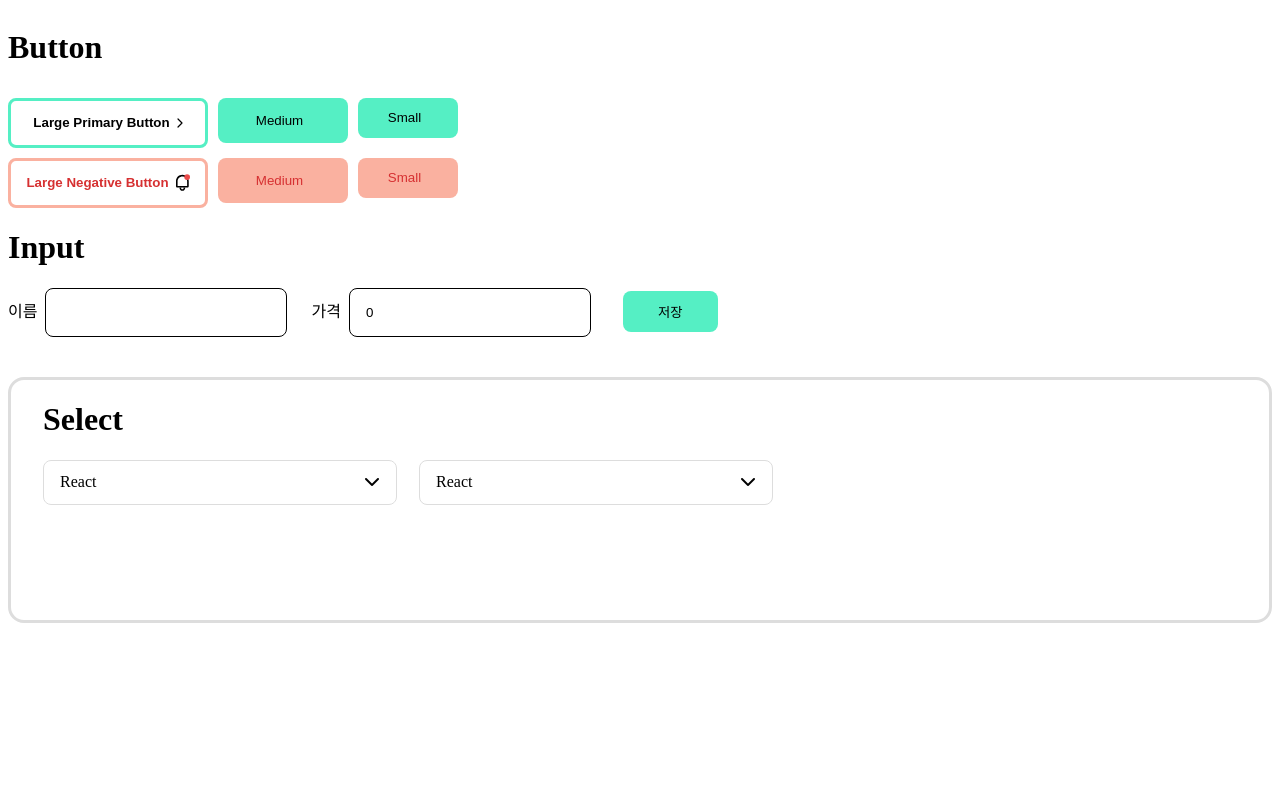
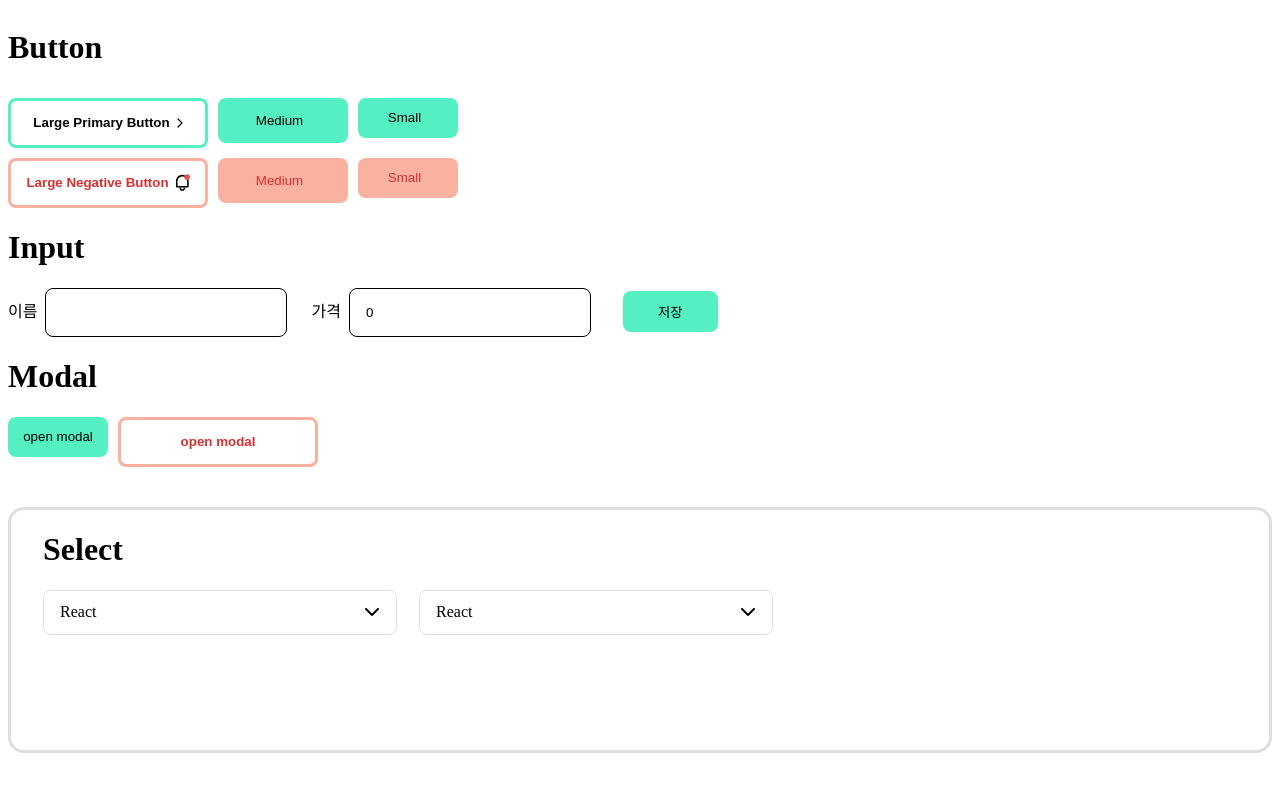
Before and after one commit to xxyeon129/practice-button-modal-input, a React (Create React App) app: page / in a window 1280 px wide. Shown: the top 792 px of the page. Built offline with nearby package versions, Linux system fonts and the light colour scheme.

Commit message:
[모달 기능 구현 완료]

```diff
--- a/src/App.js
+++ b/src/App.js
@@ -8,9 +8,9 @@ function App() {
   return (
     <div>
       <GlobalStyle />
-      <Modal />
       <Button />
       <Input />
+      <Modal />
       <Select />
     </div>
   );
--- a/src/components/Button.js
+++ b/src/components/Button.js
@@ -66,7 +66,7 @@ const ButtonText = styled.h1`
   margin-inline-end: 0px;
   font-weight: bold;
 `;
-const ButtonComponent = styled.button`
+export const ButtonComponent = styled.button`
   padding: 1px 6px;
   ${(props) =>
     props.size === "Large Primary Button" ||
--- a/src/components/Modal.js
+++ b/src/components/Modal.js
@@ -1 +1,156 @@
-export default function Modal() {}
+import styled from "styled-components";
+import { ButtonComponent } from "./Button";
+import { useState } from "react";
+
+export default function Modal() {
+  const [modal, setModal] = useState({ onoff: false, which: "first" });
+
+  const modalClose = () => {
+    if (modal.which === "second") {
+      setModal({ onoff: false, which: modal.which });
+    }
+  };
+  return (
+    <>
+      <ModalText>Modal</ModalText>
+      <OpenModalButtons>
+        <div>
+          <ButtonComponent
+            onClick={() => setModal({ onoff: true, which: "first" })}
+            size="Small"
+            type="primary"
+          >
+            open modal
+          </ButtonComponent>
+        </div>
+        <div>
+          <ButtonComponent
+            onClick={() => setModal({ onoff: true, which: "second" })}
+            size="Large Negative Button"
+          >
+            open modal
+          </ButtonComponent>
+        </div>
+      </OpenModalButtons>
+      {modal.onoff === true ? (
+        <ModalWrapper>
+          <Translucent onClick={modalClose}></Translucent>
+          {modal.which === "first" ? (
+            <ModalWindow1>
+              <div>
+                닫기와 확인 버튼 2개가 있고, 외부 영역을 눌러도 모달이 닫히지
+                않아요.
+              </div>
+              <Buttons>
+                <div>
+                  <ButtonComponent
+                    onClick={() =>
+                      setModal({ onoff: false, which: modal.which })
+                    }
+                  >
+                    닫기
+                  </ButtonComponent>
+                </div>
+                <div>
+                  <ButtonComponent
+                    onClick={() =>
+                      setModal({ onoff: false, which: modal.which })
+                    }
+                    type="primary"
+                    size="Small"
+                  >
+                    확인
+                  </ButtonComponent>
+                </div>
+              </Buttons>
+            </ModalWindow1>
+          ) : (
+            <ModalWindow2>
+              <div>닫기 버튼 1개가 있고, 외부 영역을 누르면 모달이 닫혀요.</div>
+              <IconOfModalDiv>
+                <ModalCloseButton
+                  onClick={() => setModal({ onoff: false, which: modal.which })}
+                >
+                  X
+                </ModalCloseButton>
+              </IconOfModalDiv>
+            </ModalWindow2>
+          )}
+        </ModalWrapper>
+      ) : null}
+    </>
+  );
+}
+
+const ModalWrapper = styled.div``;
+
+const ModalText = styled.div`
+  display: block;
+  font-size: 2em;
+  margin-block-start: 0.67em;
+  margin-block-end: 0.67em;
+  margin-inline-start: 0px;
+  margin-inline-end: 0px;
+  font-weight: bold;
+`;
+
+const OpenModalButtons = styled.div`
+  display: flex;
+  flex-direction: row;
+  gap: 10px;
+`;
+
+const Translucent = styled.div`
+  width: 100%;
+  height: 100vh;
+  inset: 0px;
+  position: fixed;
+  opacity: 0.8;
+  background-color: rgb(221, 221, 221);
+`;
+
+const ModalWindow1 = styled.div`
+  left: 50%;
+  top: 50%;
+  transform: translate(20%, -70%);
+  border-radius: 12px;
+  box-sizing: border-box;
+  padding: 24px;
+  background-color: rgb(255, 255, 255);
+  width: 500px;
+  height: 300px;
+`;
+
+const Buttons = styled.div`
+  position: absolute;
+  bottom: 12px;
+  right: 12px;
+  display: flex;
+  gap: 5px;
+`;
+
+const ModalWindow2 = styled.div`
+  transform: translate(50%, -80%);
+  border-radius: 12px;
+  box-sizing: border-box;
+  padding: 24px;
+  background-color: rgb(255, 255, 255);
+  width: 300px;
+  height: 200px;
+`;
+
+const IconOfModalDiv = styled.div`
+  position: absolute;
+  top: 12px;
+  right: 12px;
+`;
+
+const ModalCloseButton = styled.button`
+  background-color: rgb(221, 221, 221);
+  border: 1px solid rgb(221, 221, 221);
+  padding: 0;
+  width: 40px;
+  height: 40px;
+  border-radius: 100%;
+  cursor: pointer;
+`;
```
